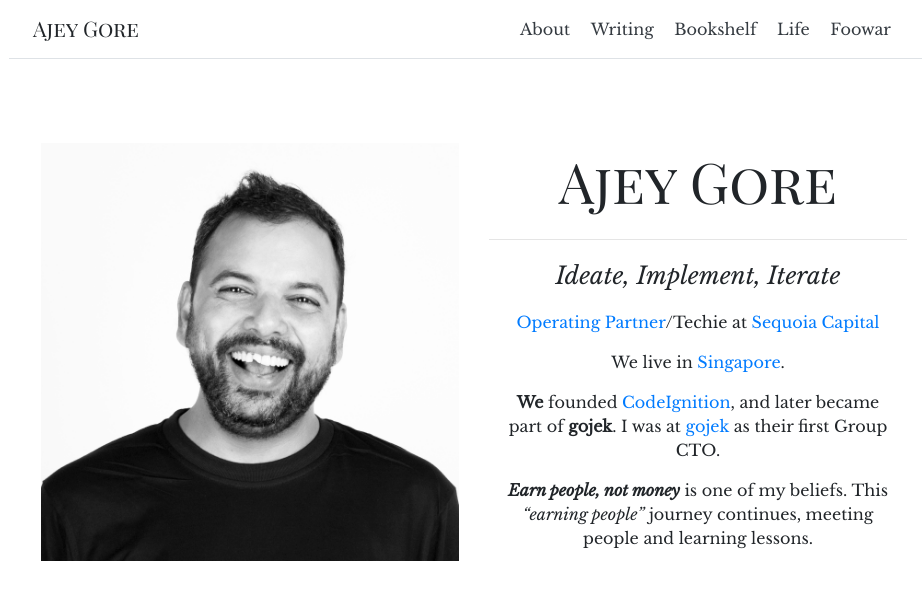
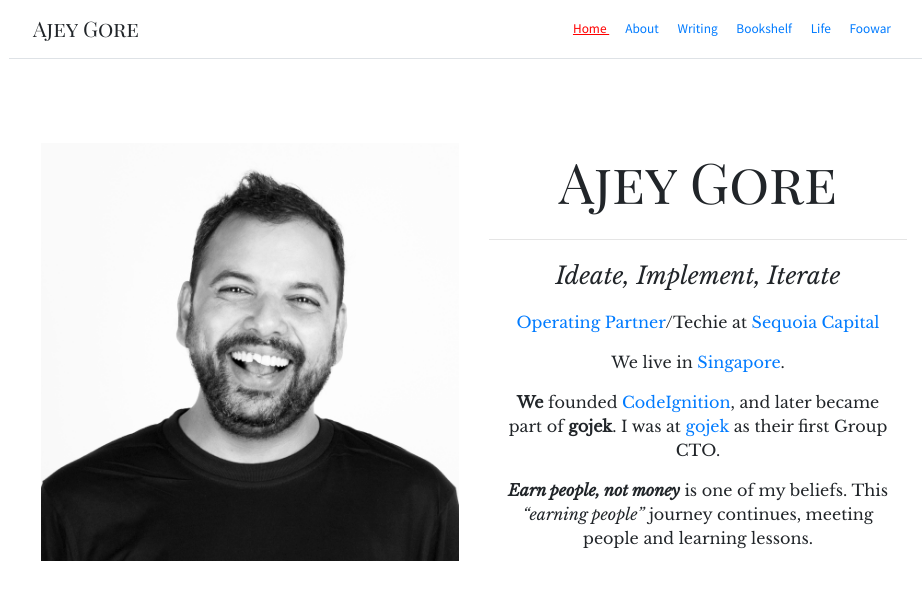
Before and after one commit to ajeygore/ajeygore.github.com, a Jekyll site: the page built from index.md, in a window 1280 px wide. Shown: the top 600 px of the page, without its empty margins (166-1088 px from the left). Built offline with Jekyll 4.4.1, drawn with Linux system fonts in a browser that asks for light colours.

Commit message:
[ajey] fixing

```diff
--- a/_includes/fonts.html
+++ b/_includes/fonts.html
@@ -1,12 +1,12 @@
 <!-- <link href='http://fonts.googleapis.com/css?family=Dancing+Script:700' rel='stylesheet' type='text/css'> -->
 <!-- <link href='http://fonts.googleapis.com/css?family=Open+Sans+Condensed:300' rel='stylesheet' type='text/css'> -->
 <!-- <link href='http://fonts.googleapis.com/css?family=Raleway' rel='stylesheet' type='text/css'> -->
-<!-- <link href='http://fonts.googleapis.com/css?family=Roboto' rel='stylesheet' type='text/css'> -->
+<link href='http://fonts.googleapis.com/css?family=Roboto' rel='stylesheet' type='text/css'>
 <!-- <link href="https://fonts.googleapis.com/css?family=EB+Garamond" rel="stylesheet" type='text/css'> -->
 <!-- <link href="https://fonts.googleapis.com/css?family=Alegreya+Sans" rel="stylesheet" type='text/css'> -->
 <!-- <link href="https://fonts.googleapis.com/css?family=Kalam" rel="stylesheet"> -->
 <!-- <link href="https://fonts.googleapis.com/css2?family=Quicksand:wght@400;600" rel="stylesheet"> -->
-<!-- <link href="https://fonts.googleapis.com/css2?family=Nunito:wght@400&#38;display=swap" rel="stylesheet"> -->
+<link href="https://fonts.googleapis.com/css2?family=Nunito:wght@400&display=swap" rel="stylesheet">
 <!-- <link href="https://fonts.googleapis.com/css2?family=Lora:ital,wght@1,600&#38;display=swap" rel="stylesheet"> -->
 <link href="https://fonts.googleapis.com/css2?family=Source+Sans+Pro&display=swap" rel="stylesheet">
 <link href="https://fonts.googleapis.com/css2?family=Libre+Baskerville&family=Playfair+Display+SC&display=swap" rel="stylesheet">
--- a/_layouts/site.html
+++ b/_layouts/site.html
@@ -31,11 +31,10 @@
         <h5 class="my-0 mr-md-auto page-header-menu">Ajey Gore</h5>
         <nav class="my-2 my-md-0 mr-md-3">
           {% for item in site.data.navigation %}
-          {% if item.name != "Home" %}
-          <a class="p-2 text-dark" href="{{ item.link }}" {% if item.name contains "Foowar" %}target="_blank"{%endif%}>
+        <a href="{{ item.link }}" class="p-2"  {% if page.url == item.link %}style="color: red; text-decoration: underline"{% endif %} {% if item.name contains "Foowar" %}target="_blank"{%endif%}>
+          <!-- <a class="p&#45;2 text&#45;dark" href="{{ item.link }}" {% if item.name contains "Foowar" %}target="_blank"{%endif%}> -->
             {{item.name}}
           </a>
-          {% endif %}
           {% endfor %}
         </nav>
       </div>
--- a/assets/css/override.css
+++ b/assets/css/override.css
@@ -35,8 +35,9 @@ em {
   font-size: 14pt;
 }
 
-.menu-item {
-  font-size: 16pt;
+.menu-item, nav {
+  font-family: 'Source Sans Pro', sans-serif;
+  font-size: 10pt;
   font-color: black;
 }
 
```
Also changed, not shown: 1 other file.
